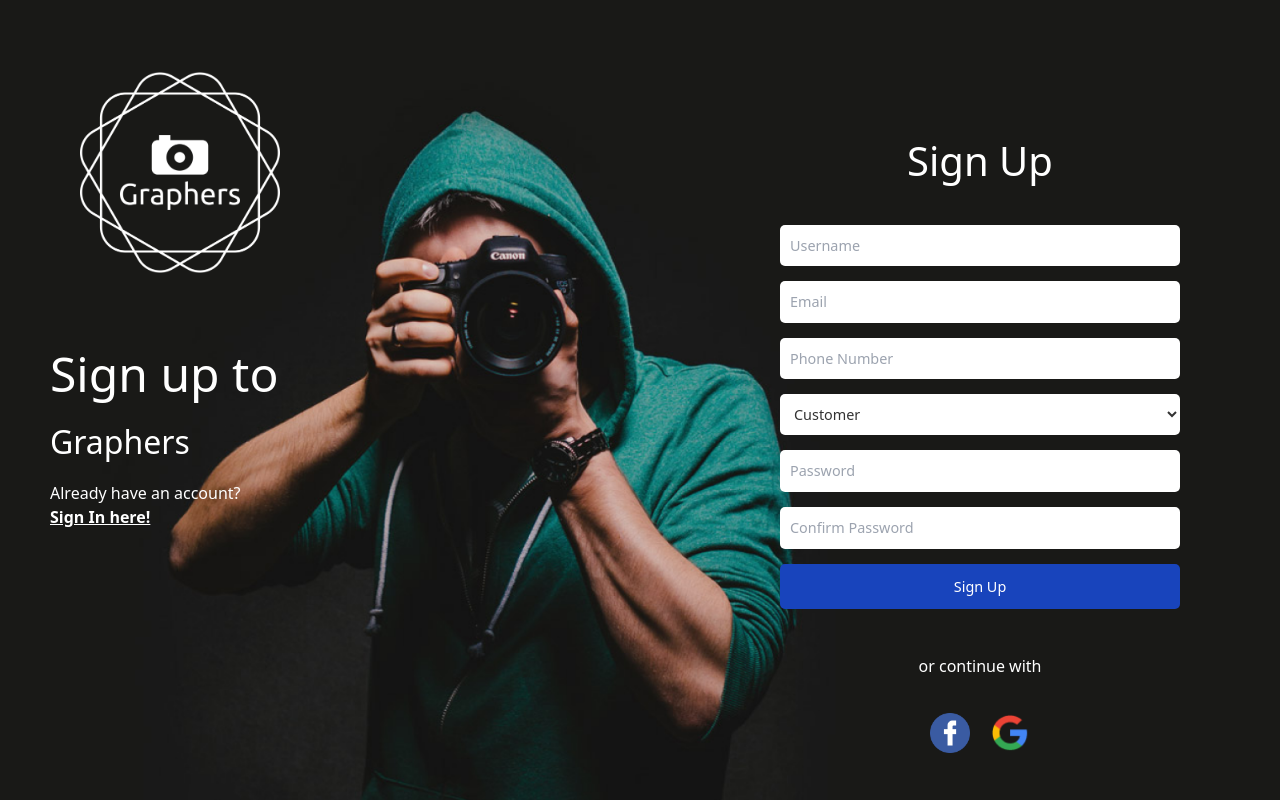
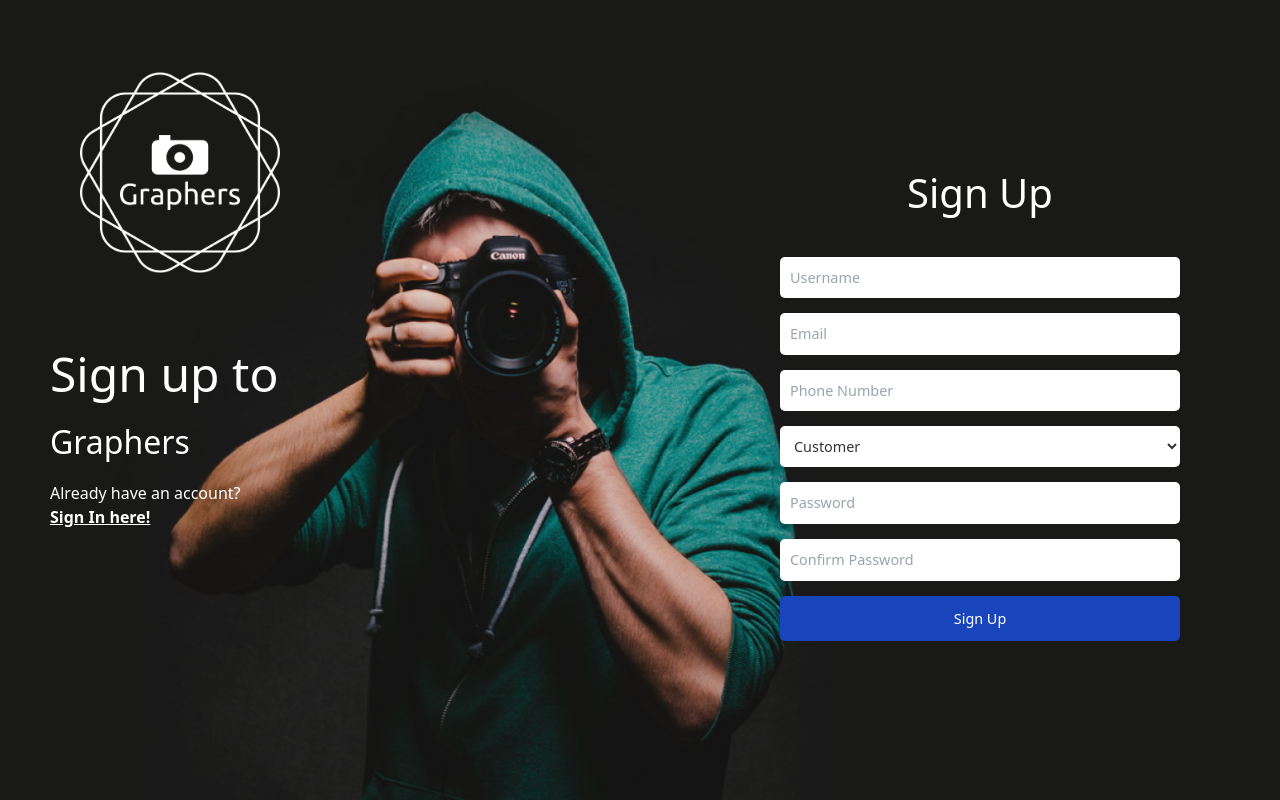
Before and after one commit to Imasha-Senadheera/Photographers, a React (Create React App) app: page /signup in a window 1280 px wide. Built offline with nearby package versions, Linux system fonts and the light colour scheme.

Commit message:
48 Commit

```diff
--- a/src/Pages/SignUpForm/SignUpForm.css
+++ b/src/Pages/SignUpForm/SignUpForm.css
@@ -85,7 +85,7 @@ body {
   flex-direction: column;
   justify-content: center;
   margin-left: 80px;
-  margin-top: 90px;
+  margin-top: 20px;
   align-items: center;
   color: white;
 }
--- a/src/Pages/SignUpForm/SignUpForm.jsx
+++ b/src/Pages/SignUpForm/SignUpForm.jsx
@@ -6,8 +6,6 @@ import { doc, setDoc } from "firebase/firestore";
 import { db } from "../../firebaseConfig";
 import "./SignUpForm.css";
 import logoImage from "../../Assests/logo.png";
-import facebookImage from "../../Assests/facebook.png";
-import googleImage from "../../Assests/google.png";
 import { updateProfile } from "firebase/auth";
 
 function SignUpForm() {
@@ -141,13 +139,6 @@ function SignUpForm() {
           <button type="submit">Sign Up</button>
           {error && <p className="error-message">{error}</p>}
         </form>
-        <div className="social-signup">
-          <p>or continue with</p>
-          <div className="social-icons">
-            <img src={facebookImage} alt="Facebook" />
-            <img src={googleImage} alt="Google" />
-          </div>
-        </div>
       </div>
     </div>
   );
```
